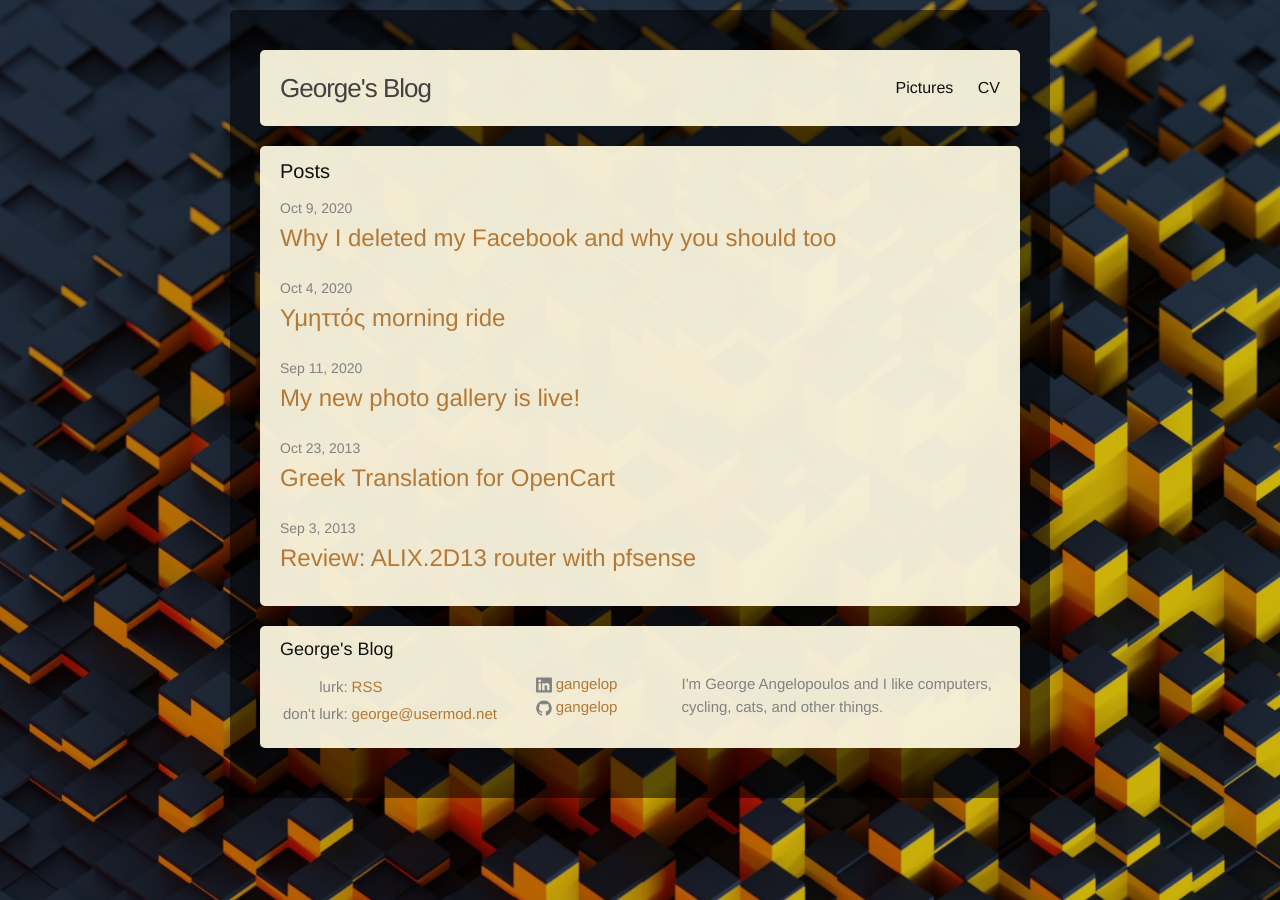
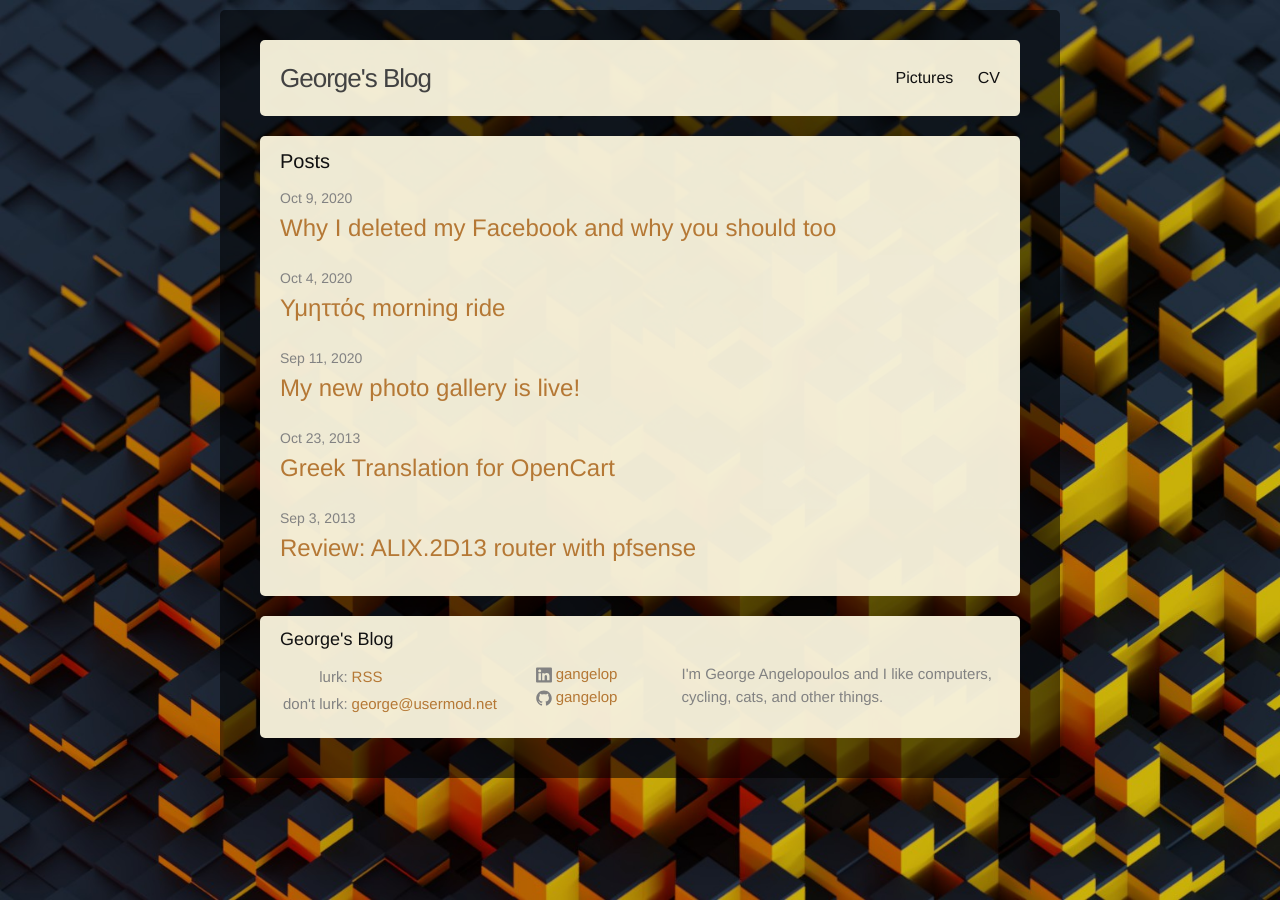
Before and after one commit to gangelop/lathan.github.io, a Jekyll site: the page built from index.html, in a window 1280 px wide. Built offline with Jekyll 4.4.1, drawn with Linux system fonts in a browser that asks for light colours.

Commit message:
css cleanup and tweak

```diff
--- a/_sass/_base.scss
+++ b/_sass/_base.scss
@@ -162,9 +162,8 @@ pre {
     background: #00000088;
     max-width: -webkit-calc(#{$content-width} - (#{$spacing-unit} * 2));
     max-width:         calc(#{$content-width} - (#{$spacing-unit} * 2));
-    margin: auto;
-    margin-top: $spacing-unit/2;
-    padding: 30px;
+    margin: $spacing-unit/2 auto;
+    padding: $spacing-unit $spacing-unit * 2;
     border-radius: 5px;
     @include media-query($on-laptop) {
         max-width: -webkit-calc(#{$content-width} - (#{$spacing-unit}));
```
